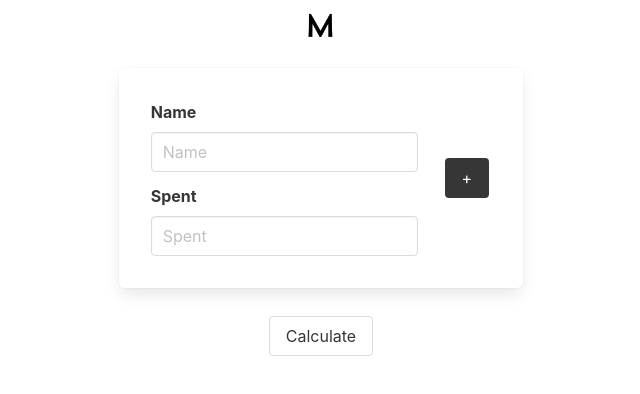
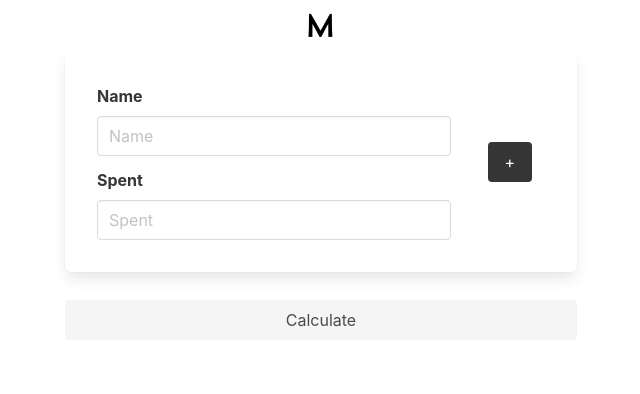
Before and after one commit to Matimrs/cuanto-es, a React (Create React App) app: page / in a window 1280 px wide. Shown: the top 394 px of the page, without its empty margins (319-959 px from the left). Built offline with nearby package versions, Linux system fonts and the light colour scheme.

Commit message:
Correcion de estilos

```diff
--- a/src/Components/MainContainer/MainContainer.js
+++ b/src/Components/MainContainer/MainContainer.js
@@ -1,6 +1,7 @@
 import PersonList from "../PersonList/PersonList";
 import ResultContainer from "../ResultContainer/ResultContainer";
 import { useState } from "react";
+import "./MainContaner.css";
 class Deudor{
     constructor(name, cant){
         this.name = name
@@ -118,8 +119,10 @@ const MainContainer = ()=>{
     }
 
     return(
-        <div className="mainContainer is-flex is-flex-direction-column is-justify-content-center is-align-items-center">
-            <div class="box container columns m-4">
+        <div class="is-flex is-flex-direction-row is-justify-content-center">
+            <div class="" style={{width: '40%', minWidth: '250px' }}>
+                <div class="is-flex is-flex-direction-column is-justify-content-center is-align-items-center">
+                    <div class="box container columns mb-4 mx-0 mt-0" style={{width: '100%'}}>
                         <div class="column is-four-fifths">
                             <div class="field">
                                 <label class="label">Name</label>
@@ -141,10 +144,10 @@ const MainContainer = ()=>{
                     </div>
 
                     <PersonList personList={personList} handlePersonDelete={handlePersonDelete}/>
-            <div>
-                <button onClick={handleArrayResult} className="button mb-3">Calculate</button>
+                    <button onClick={handleArrayResult} class="button is-light is-fullwidth mb-3">Calculate</button>
+                    <ResultContainer array={arrayResult}/>
                 </div>
-            <ResultContainer array={arrayResult}/>
+            </div>
         </div>
     )
 }
--- a/src/Components/Person/Person.js
+++ b/src/Components/Person/Person.js
@@ -5,9 +5,9 @@ const Person = ({id,name,gasto,handlePersonDelete}) => {
         }
 
 return(
-    <div class="message is-flex-direction-row is-justify-content-center is-align-items-center is-dark m-3">
+    <div class="message is-flex-direction-row is-justify-content-space-between is-align-items-center is-dark m-3" style={{ width: "120px"}}>
         <div class="message-header">
-            <p class="mr-2">{name}</p>
+            <p class="mr-2 is-truncated" style={{ maxWidth: 'calc(100% - 30px)' }}>{name}</p>
             <button class="delete" aria-label="delete" onClick={personDelete}></button>
         </div>
         <div class="message-body">
--- a/src/Components/PersonList/PersonList.js
+++ b/src/Components/PersonList/PersonList.js
@@ -2,7 +2,7 @@ import Person from "../Person/Person";
 
 const PersonList = ({personList,handlePersonDelete})=>{
 return(
-    <div id="personList" className="is-flex is-flex-direction-row is-justify-content-center is-align-items-center is-flex-wrap-wrap mb-3">
+    <div id="personList" className="is-flex is-flex-direction-row is-justify-content-space-around is-align-items-center is-flex-wrap-wrap mb-3" style={{width: '100%'}}>
       {personList.map(e=>{
             return (
                 <Person key={e.id} handlePersonDelete={handlePersonDelete} {...e}/>
--- a/src/Components/Result/Result.js
+++ b/src/Components/Result/Result.js
@@ -1,6 +1,6 @@
 const Result = ({debtor,amount,creditor}) => {
     return(
-        <article class="message is-dark container">
+        <article class="message is-dark container" style={{width: '100%'}}>
             <div class="message-body">
                 <b>{debtor}</b> paga <b>${amount}</b> a <b>{creditor}</b>
             </div>
--- a/src/Components/ResultContainer/ResultContainer.js
+++ b/src/Components/ResultContainer/ResultContainer.js
@@ -3,7 +3,7 @@ import Result from "../Result/Result";
 const ResultContainer = ({array})=>{
 
     return(
-        <div>
+        <div className="is-flex is-flex-direction-row is-justify-content-space-between is-align-items-center is-flex-wrap-wrap mb-3" style={{width: '100%'}}>
             {
                 array.map(element => {
                     const lePaga = element.lepaga.filter(e => e.paga !== 0)
```
Also changed, not shown: src/Components/MainContainer/MainContaner.css (added). Lines whose indentation alone changed are shown as unchanged.
